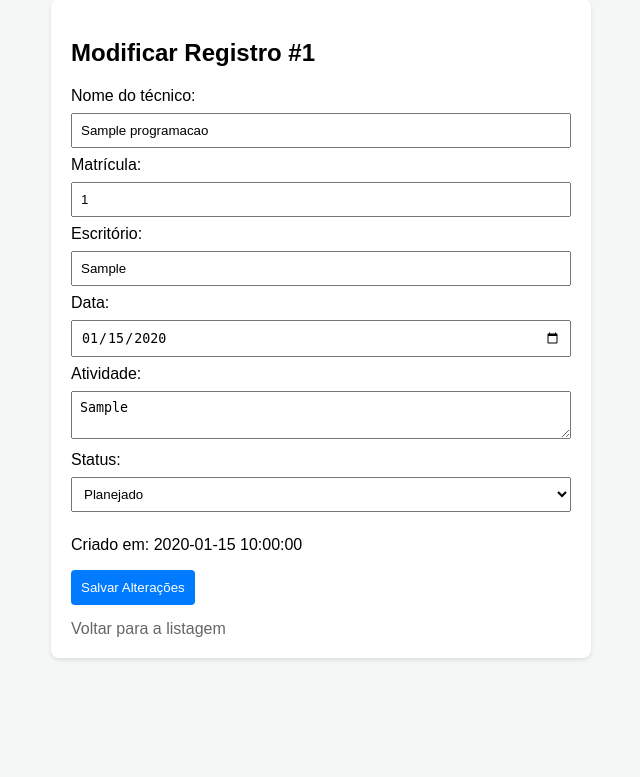
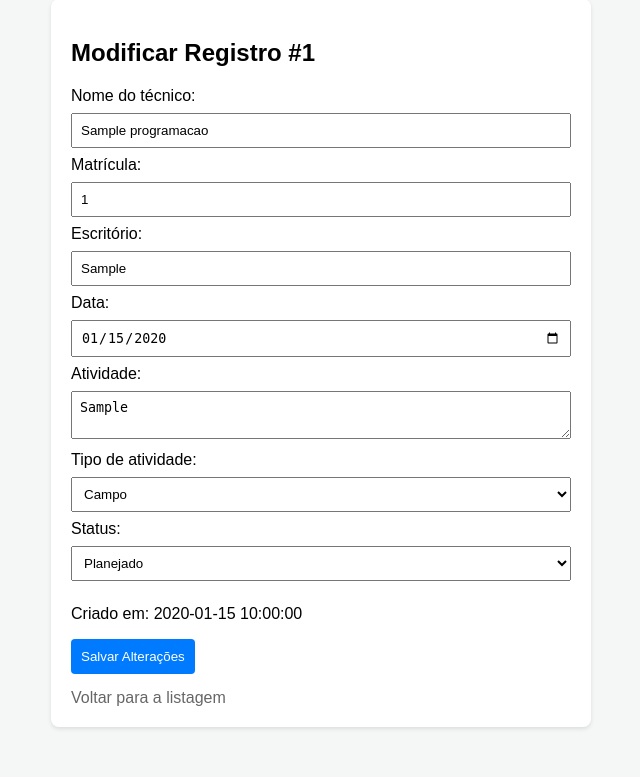
Before and after one commit to pablo2fp/Progamacao---DB, a Flask app: page /edit/1 in a window 1280 px wide. Shown: the part 51-828 px from the top of the page, without its empty margins (319-959 px from the left). Before the commit the page ends 711 px from the top, so only its background shows below. Run offline with Flask 3, Linux system fonts and the light colour scheme; the visitor is signed in with stand-in values (Sample User, id 1); tables that the repository leaves empty hold one stand-in row (values such as "Sample post"); some libraries are stand-ins or nearby versions.

Commit message:
Update input types and add activity type selection
Changed matricula input type from number to text and added a new select dropdown for tipo de atividade.

```diff
--- a/templates/editar.html
+++ b/templates/editar.html
@@ -21,7 +21,7 @@
         <input type="text" name="nome" value="{{ programacao.nome }}" required>
 
         <label>Matrícula:</label>
-        <input type="number" name="matricula" value="{{ programacao.matricula }}" required>
+        <input type="text" name="matricula" value="{{ programacao.matricula }}" required>
 
         <label>Escritório:</label>
         <input type="text" name="escritorio" value="{{ programacao.escritorio }}" required>
@@ -31,6 +31,12 @@
 
         <label>Atividade:</label>
         <textarea name="atividade" required>{{ programacao.atividade }}</textarea>
+
+        <label>Tipo de atividade:</label>
+        <select name="tipo_atividade" required>
+            <option value="Campo" {% if programacao.tipo_atividade == 'Campo' %}selected{% endif %}>Campo</option>
+            <option value="Escritório" {% if programacao.tipo_atividade == 'Escritório' %}selected{% endif %}>Escritório</option>
+        </select>
 
         <label>Status:</label>
         <select name="status">
```
